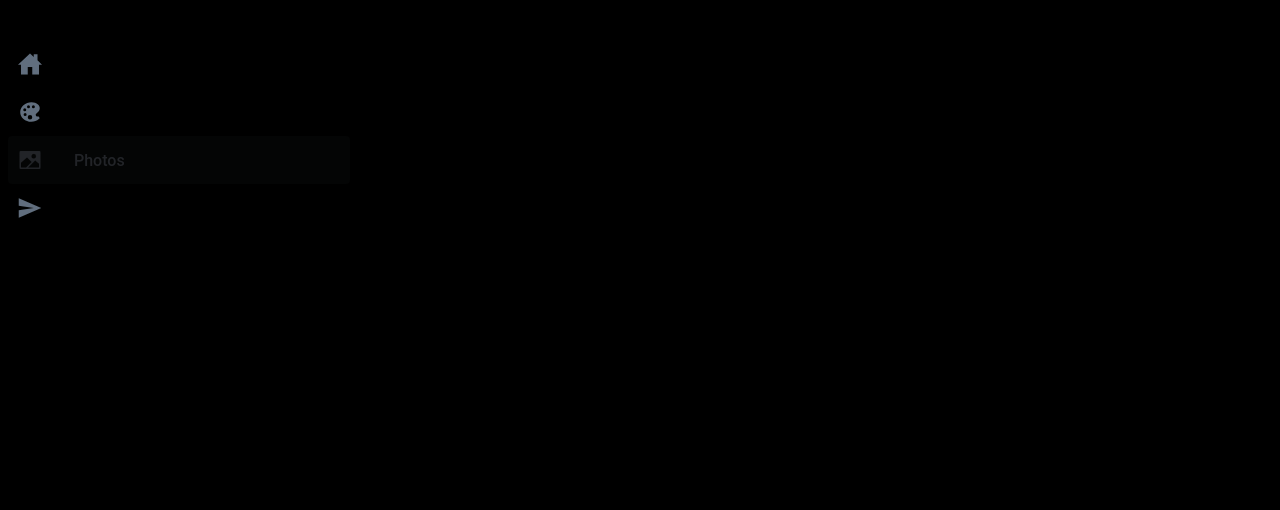
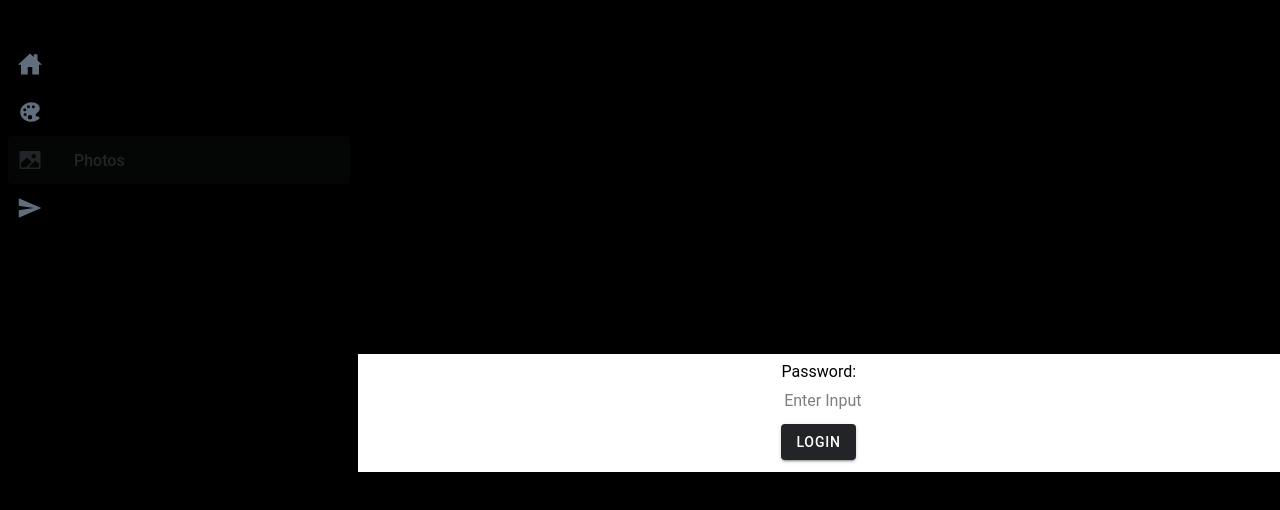
Before and after one commit to gregdavies91/leon-davies, a React (Create React App) app: page /Photos in a window 1280 px wide. Shown: the top 510 px of the page. Built offline with nearby package versions, Linux system fonts and the light colour scheme.

Commit message:
trying to create login

```diff
--- a/package.json
+++ b/package.json
@@ -17,6 +17,7 @@
     "@testing-library/user-event": "^12.6.3",
     "@types/jest": "^26.0.20",
     "@types/node": "^12.19.15",
+    "@types/reach__router": "^1.3.10",
     "@types/react": "^16.14.3",
     "@types/react-dom": "^16.9.10",
     "@types/react-router": "^5.1.11",
--- /dev/null
+++ b/src/auth.js
@@ -0,0 +1,21 @@
+class Auth {
+	constructor() {
+		this.authenticated = false;
+	}
+
+	login(cb) {
+		this.authenticated = true;
+		cb();
+	}
+
+	logout(cb) {
+		this.authenticated = false;
+		cb();
+	}
+
+	isAuthenticated() {
+		return this.authenticated;
+	}
+}
+
+export default new Auth()
--- /dev/null
+++ b/src/components/LoginForm.tsx
@@ -0,0 +1,27 @@
+
+import { IonLabel, IonInput, IonButton, IonList } from '@ionic/react';
+import { useParams } from 'react-router';
+import { History, LocationState } from "history";
+import auth from '../auth.js';
+
+interface LoginProps {
+  history: History<LocationState>;
+};
+
+export const LoginForm: React.FC<LoginProps> = (props) => {
+
+
+
+
+                return (
+                  () => {
+                        auth.login(() => {
+                          props.history.push("/Photos");
+                        })
+                      }
+
+                );
+
+};
+
+export default LoginForm;
--- a/src/pages/Photos.tsx
+++ b/src/pages/Photos.tsx
@@ -1,10 +1,13 @@
-import { IonButtons, IonContent, IonHeader, IonMenuButton, IonPage, IonTitle, IonToolbar } from '@ionic/react';
+import { IonButtons, IonContent, IonHeader, IonMenuButton, IonPage, IonTitle, IonToolbar, IonLabel, IonInput, IonButton, IonList } from '@ionic/react';
+import React, { useState } from 'react';
 import { useParams } from 'react-router';
+import LoginForm from '../components/LoginForm';
 import './Page.css';
 
 const Photos: React.FC = () => {
 
   const { name } = useParams<{ name: string; }>();
+  const [text, setText] = useState<string>();
 
   return (
     <IonPage>
@@ -26,8 +29,16 @@ const Photos: React.FC = () => {
 
 
           <div className="container">
-              <strong>Photos</strong>
-              <p></p>
+              <strong>Please Login</strong>
+              <IonList>
+                  <IonLabel>Password:</IonLabel>
+                  <IonInput value={text} placeholder="Enter Input" onIonChange={e => setText(e.detail.value!)}></IonInput>
+                  <IonButton color="dark"
+                      onClick={LoginForm}
+                  >
+                    Login
+                  </IonButton>
+                  </IonList>
           </div>
 
 
@@ -35,5 +46,4 @@ const Photos: React.FC = () => {
     </IonPage>
   );
 };
-
 export default Photos;
```
Also changed, not shown: 1 other file (tests, documents, lock files or other folders).
